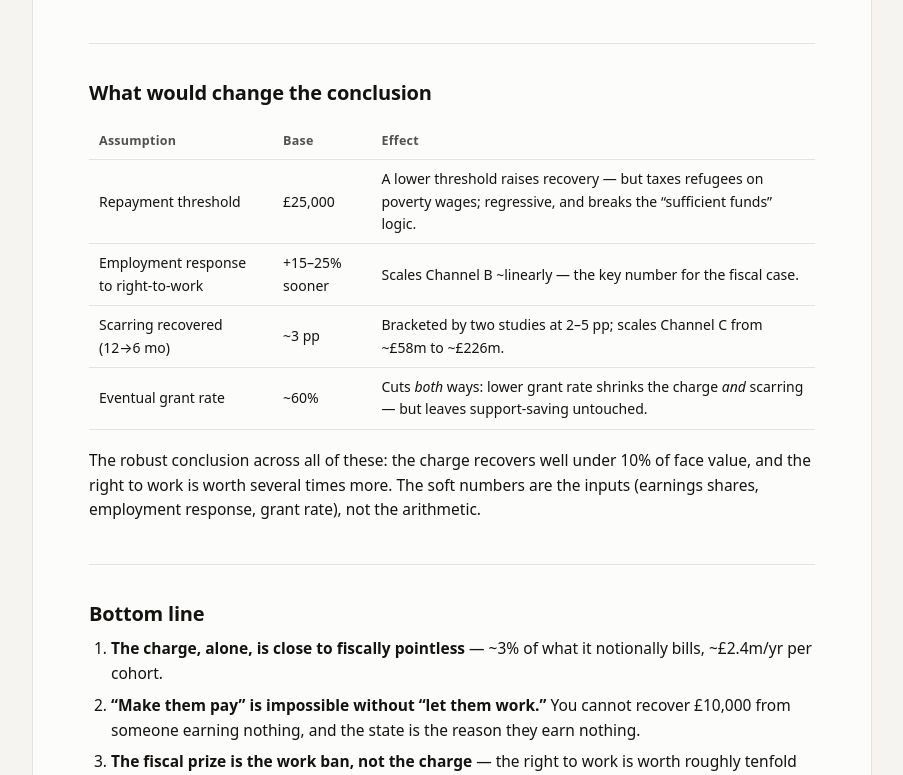
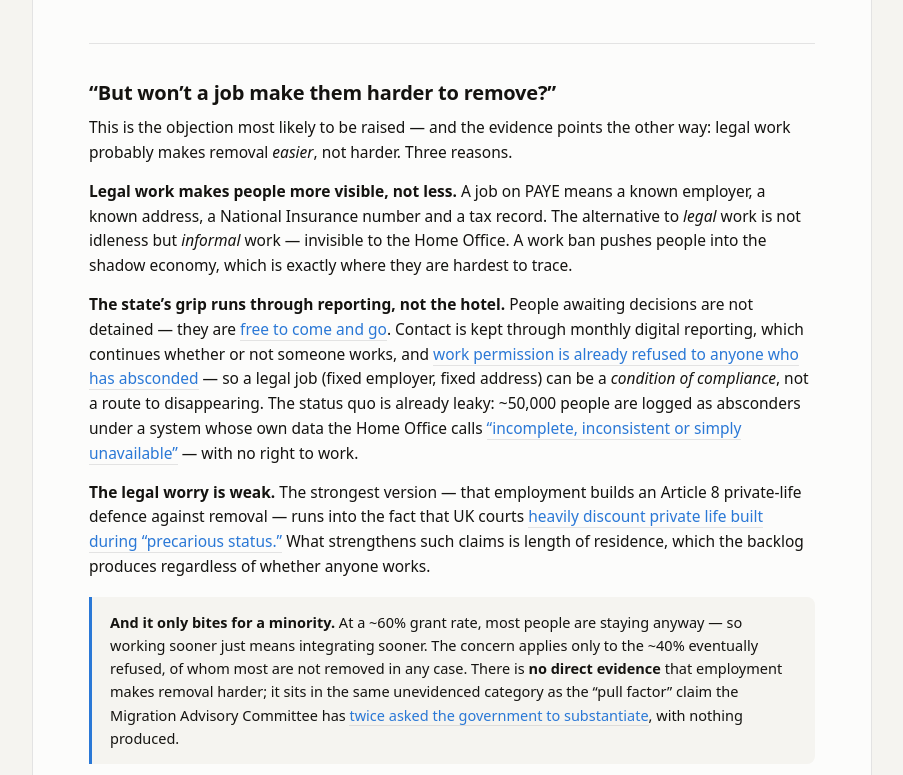
Before and after one commit to lcrawfurd/uk-asylum-right-to-work, a plain HTML site: page index.html in a window 1280 px wide. Shown: the part 3576-4351 px from the top of the page, without its empty margins (188-1091 px from the left). Drawn offline with Linux system fonts and the light colour scheme.

Commit message:
Add section: does a job make asylum seekers harder to remove?
Addresses the main political objection to the right to work. On the evidence,
legal work likely makes removal easier: PAYE visibility vs invisible informal
work; contact managed via reporting not the hotel; work permission already
conditional on non-absconding; Article 8 discounts precarious-status private
life; and the concern only applies to the refused minority.

Co-Authored-By: Claude Opus 4.8 <noreply@anthropic.com>

```diff
--- a/index.html
+++ b/index.html
@@ -208,6 +208,15 @@
 </section>
 
 <section>
+  <h2>“But won’t a job make them harder to remove?”</h2>
+  <p>This is the objection most likely to be raised — and the evidence points the other way: legal work probably makes removal <em>easier</em>, not harder. Three reasons.</p>
+  <p><strong>Legal work makes people more visible, not less.</strong> A job on PAYE means a known employer, a known address, a National Insurance number and a tax record. The alternative to <em>legal</em> work is not idleness but <em>informal</em> work — invisible to the Home Office. A work ban pushes people into the shadow economy, which is exactly where they are hardest to trace.</p>
+  <p><strong>The state’s grip runs through reporting, not the hotel.</strong> People awaiting decisions are not detained — they are <a href="https://commonslibrary.parliament.uk/research-briefings/cbp-10337/">free to come and go</a>. Contact is kept through monthly digital reporting, which continues whether or not someone works, and <a href="https://assets.publishing.service.gov.uk/media/69ba7e8d7c81ce194cd12595/Permission_to_work_and_volunteer.pdf">work permission is already refused to anyone who has absconded</a> — so a legal job (fixed employer, fixed address) can be a <em>condition of compliance</em>, not a route to disappearing. The status quo is already leaky: ~50,000 people are logged as absconders under a system whose own data the Home Office calls <a href="https://publications.parliament.uk/pa/cm5902/cmselect/cmpubacc/89/report.html">“incomplete, inconsistent or simply unavailable”</a> — with no right to work.</p>
+  <p><strong>The legal worry is weak.</strong> The strongest version — that employment builds an Article 8 private-life defence against removal — runs into the fact that UK courts <a href="https://freemovement.org.uk/article-8-in-asylum-cases/">heavily discount private life built during “precarious status.”</a> What strengthens such claims is length of residence, which the backlog produces regardless of whether anyone works.</p>
+  <div class="callout"><p><strong>And it only bites for a minority.</strong> At a ~60% grant rate, most people are staying anyway — so working sooner just means integrating sooner. The concern applies only to the ~40% eventually refused, of whom most are not removed in any case. There is <strong>no direct evidence</strong> that employment makes removal harder; it sits in the same unevidenced category as the “pull factor” claim the Migration Advisory Committee has <a href="https://www.cgdev.org/blog/letting-asylum-seekers-work-not-pull-factor">twice asked the government to substantiate</a>, with nothing produced.</p></div>
+</section>
+
+<section>
   <h2>What would change the conclusion</h2>
   <table>
     <tr><th>Assumption</th><th>Base</th><th>Effect</th></tr>
```
Also changed, not shown: 1 other file.
